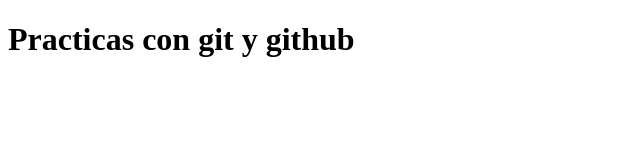
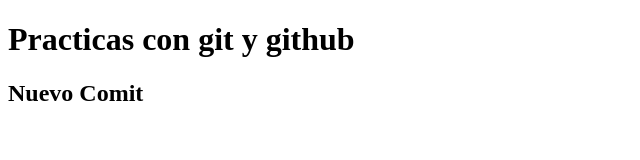
Before and after one commit to Cotamil/g1, a plain HTML site: page index.html in a window 1280 px wide. Shown: the whole page, without its empty margins (0-640 px from the left). Drawn offline with Linux system fonts and the light colour scheme.

Commit message:
Segunda Modificacion

```diff
--- a/index.html
+++ b/index.html
@@ -4,6 +4,7 @@
 	<meta charset="UTF-8">
 	<title>Git-Hut</title>
 	<h1>Practicas con git y github</h1>
+	<h2>Nuevo Comit</h2>
 </head>
 <body>
 
```
